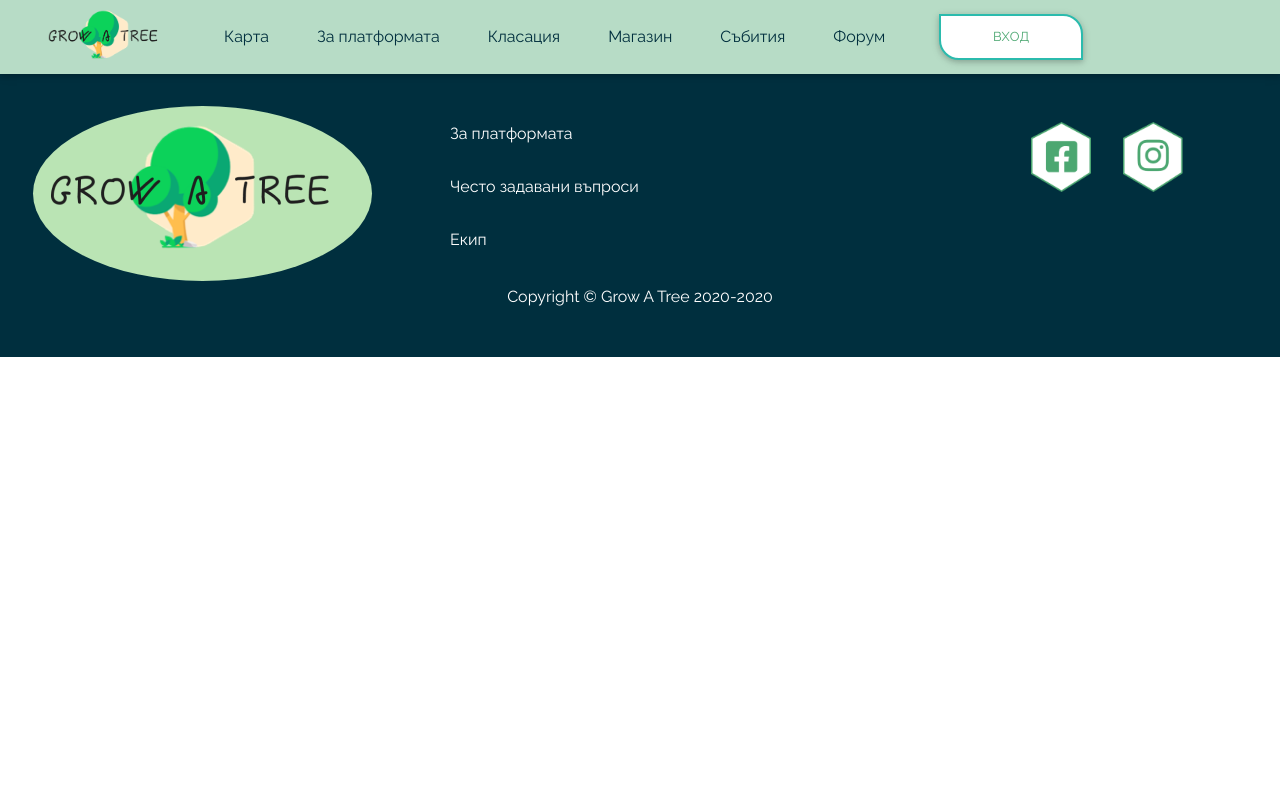
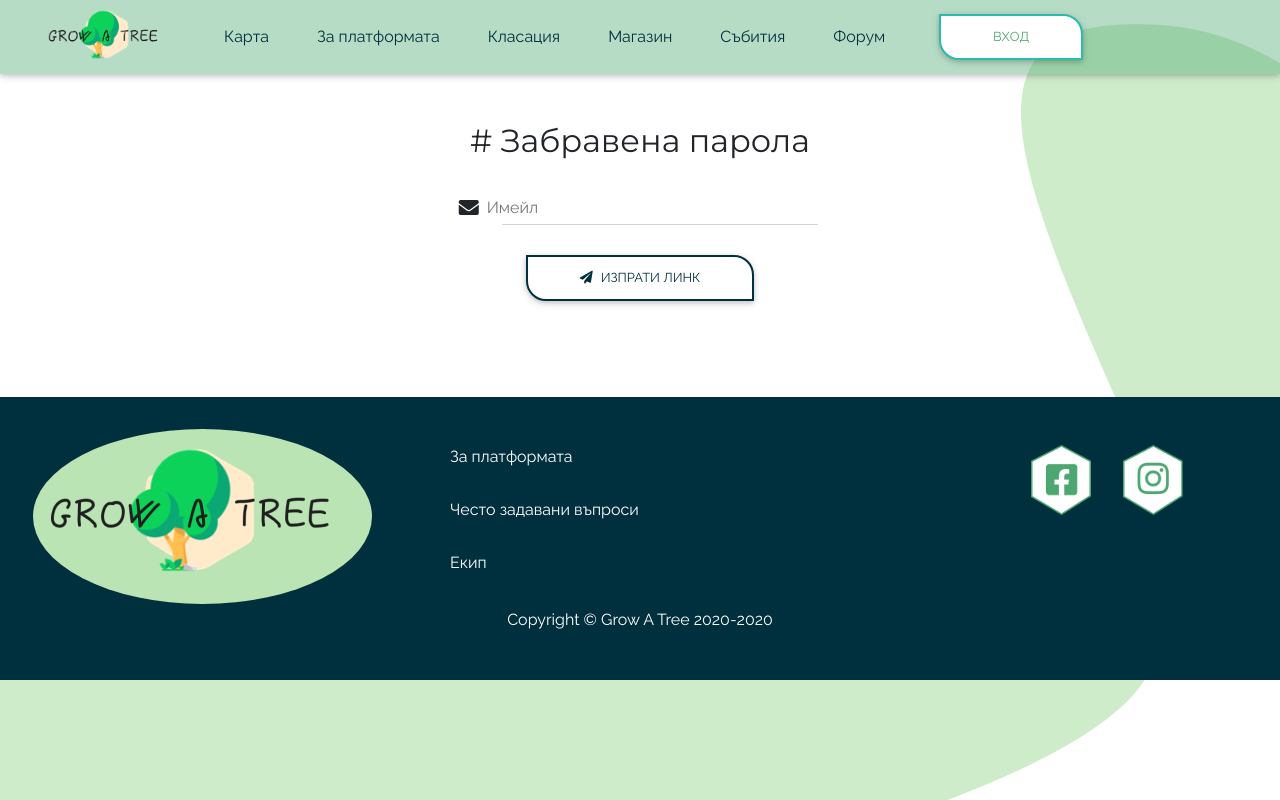
Before and after one commit to Svetloslav15/Grow-a-tree, a React (Create React App) app in the folder src/FrontEnd/: page /users/my-info in a window 1280 px wide. Built offline with nearby package versions, Linux system fonts and the light colour scheme; what google-maps-react would draw is missing.

Commit message:
create common reducer

```diff
--- a/src/FrontEnd/src/App.js
+++ b/src/FrontEnd/src/App.js
@@ -17,6 +17,7 @@ import HomePage from './components/pages/HomeModule/HomePage/HomePage';
 import LoginPage from './components/pages/AuthModule/LoginPage/LoginPage';
 import ResetPasswordPage from './components/pages/AuthModule/ResetPasswordPage/ResetPasswordPage';
 import RegisterStorePage from "./components/pages/AuthModule/RegisterStorePage/RegisterStorePage";
+import UserInfoPage from './components/pages/UserModule/UserInfo/UserInfoPage';
 
 const App = () => (
     <>
@@ -31,6 +32,7 @@ const App = () => (
             <Route exact path='/auth/reset-password' component={ResetPasswordPage}/>
             <Route exact path='/auth/forgotten-password' component={ForgottenPassword}/>
             <Route exact path='/auth/resend-confirmation-link' component={ResendConfirmationLinkPage}/>
+            <Route exact path='/users/my-info' component={UserInfoPage}/>
         </Switch>
         <Footer/>
     </>
--- a/src/FrontEnd/src/components/common/UserNavigation/UserNavigation.jsx
+++ b/src/FrontEnd/src/components/common/UserNavigation/UserNavigation.jsx
@@ -7,7 +7,7 @@ import {SAVE_CURRENT_USER} from '../../../store/actions/actionTypes';
 const UserImage = require('../../../assets/user-profile.png');
 const UpArrow = require('../../../assets/up-arrow.png');
 
-const UserNavigation = ({isOpen, closeNavigation}) => {
+const UserNavigation = ({isOpen, closeNavigation, isFixed}) => {
     const dispatch = useDispatch({});
 
     const logoutUser = () => {
@@ -23,7 +23,7 @@ const UserNavigation = ({isOpen, closeNavigation}) => {
     };
 
     return (
-        <div className={`${style.wrapper} ${isOpen ? '' : 'd-none'}`}>
+        <div className={`${style.wrapper} ${isOpen && !isFixed ? '' : 'd-none'} ${isFixed ? style.isFixed : ''}`}>
             <div className={`mx-0 row ${style.userSection}`}>
                 <img className={style.userProfileImage} src={UserImage} alt=""/>
                 <div className=''>
@@ -32,14 +32,14 @@ const UserNavigation = ({isOpen, closeNavigation}) => {
                 </div>
             </div>
             <div>
-                <Item link='/' text='Моят профил' icon='user'/>
-                <Item link='/' text='Моят профил' icon='user'/>
-                <Item link='/' text='Моят профил' icon='user'/>
-                <Item link='/' text='Моят профил' icon='user'/>
-                <Item link='/' text='Моят профил' icon='user'/>
-                <Item link='/' text='Моят профил' icon='user'/>
-                <Item link='/' text='Моят профил' icon='user'/>
-                <Item link='/' text='Моят профил' icon='user'/>
+                <Item link='/users/my-info' text='Моят профил' icon='user'/>
+                <Item link='/' text='Comming soon...' icon='user'/>
+                <Item link='/' text='Comming soon...' icon='user'/>
+                <Item link='/' text='Comming soon...' icon='user'/>
+                <Item link='/' text='Comming soon...' icon='user'/>
+                <Item link='/' text='Comming soon...' icon='user'/>
+                <Item link='/' text='Comming soon...' icon='user'/>
+                <Item link='/' text='Comming soon...' icon='user'/>
                 <Item link='#' onClick={logoutUser} text='Изход' icon='door-open'/>
                 <div className='col-md-12 text-center' onClick={() => closeNavigation(false)}>
                     <img className={style.collapseIcon} src={UpArrow} alt="Close Icon"/>
--- a/src/FrontEnd/src/components/common/UserNavigation/UserNavigation.module.scss
+++ b/src/FrontEnd/src/components/common/UserNavigation/UserNavigation.module.scss
@@ -28,3 +28,7 @@
   padding: 1em 1.5em;
   cursor: pointer;
 }
+
+.isFixed {
+
+}
--- /dev/null
+++ b/src/FrontEnd/src/components/pages/UserModule/UserInfo/UserInfoPage.jsx
@@ -0,0 +1,48 @@
+import React, {useState} from 'react';
+import * as style from './UserInfoPage.module.scss';
+import Icons from "../../../../static/icons";
+import SuccessMessages from "../../../../static/successMessages";
+import AuthService from "../../../../services/authService";
+import AlertService from "../../../../services/alertService";
+import InputField from '../../../common/InputField/InputField';
+import Button from '../../../common/Button/Button';
+
+const BgShape3 = require('../../../../assets/bg-shape-3.png');
+const BgShape4 = require('../../../../assets/bg-shape-4.png');
+
+const ForgottenPasswordPage = () => {
+    const [email, setEmail] = useState('');
+
+    const handleChange = (event) => {
+        setEmail(event.target.value);
+    };
+
+    const handleSubmit = async () => {
+        const result = await AuthService.forgottenPassword({email});
+        return result.succeeded ? AlertService.success(SuccessMessages.successSendLinkForForgottenPassword) : AlertService.error(result.errors[0]);
+    };
+    return (
+        <>
+            <img src={BgShape3} className='shape3'/>
+            <img src={BgShape4} className='shape4'/>
+            <div className={`col-md-12`}>
+                <div className='col-md-4 my-5 mx-auto text-center'>
+                    <h2># Забравена парола</h2>
+
+                    <InputField type='email'
+                                label={'Имейл'}
+                                id='email'
+                                icon={Icons.email}
+                                width={12}
+                                onChange={handleChange}/>
+                    <Button type={'DarkOutline'} className={'mb-5'} onClick={handleSubmit}>
+                        <i className="fas fa-paper-plane mr-2"/>
+                        Изпрати линк
+                    </Button>
+                </div>
+            </div>
+        </>
+    )
+};
+
+export default ForgottenPasswordPage;
--- a/src/FrontEnd/src/store/actions/actionTypes.js
+++ b/src/FrontEnd/src/store/actions/actionTypes.js
@@ -1 +1,2 @@
 export const SAVE_CURRENT_USER = 'SAVE_CURRENT_USER';
+export const CHANGE_IS_USER_NAV_FIXED = 'CHANGE_IS_USER_NAV_FIXED';
--- /dev/null
+++ b/src/FrontEnd/src/store/reducers/commonReducer.js
@@ -0,0 +1,16 @@
+import {CHANGE_IS_USER_NAV_FIXED} from '../actions/actionTypes';
+
+const initialState = {
+    isUserNavFixed: false
+};
+
+const commonReducer = (state = initialState, action) => {
+    switch (action.type) {
+        case CHANGE_IS_USER_NAV_FIXED:
+            return Object.assign({}, state, {isUserNavFixed: action.data});
+        default:
+            return state;
+    }
+};
+
+export default commonReducer;
--- a/src/FrontEnd/src/store/reducers/rootReducer.js
+++ b/src/FrontEnd/src/store/reducers/rootReducer.js
@@ -1,8 +1,10 @@
 import { combineReducers } from 'redux';
 import authReducer from './authReducer';
+import commonReducer from './commonReducer';
 
 const rootReducer = combineReducers({
-    auth: authReducer
+    auth: authReducer,
+    common: commonReducer
 });
 
 export default rootReducer;
```
Also changed, not shown: src/FrontEnd/src/components/pages/UserModule/UserInfo/UserInfoPage.module.scss (added).
